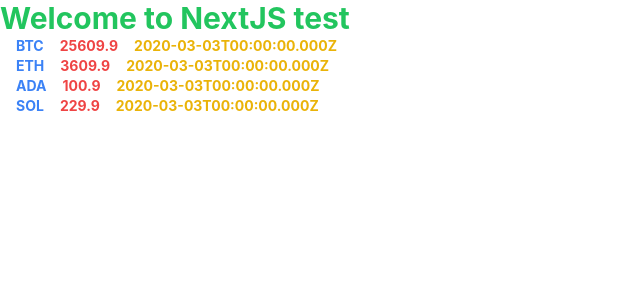
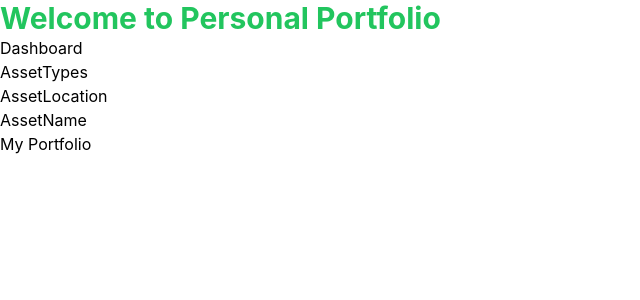
Before and after one commit to haugkjet/personal-portfolio, a Next.js app: page / in a window 1280 px wide. Shown: the top 300 px of the page, without its empty margins (0-640 px from the left). Built offline with nearby package versions, Linux system fonts and the light colour scheme; no server answers.

Commit message:
Added some pages

```diff
--- /dev/null
+++ b/pages/api/assetTypes.js
@@ -0,0 +1,4 @@
+export default function handler(req, res) {
+    res.status(200).json([{ name: 'Crypto'}, { name: 'Cash'},
+     { name: 'Stocks'}, { name: 'Mutual Fund'}, { name: 'Derivative'}], { name: 'Real Estate'})
+  }
--- /dev/null
+++ b/pages/assetLocation.js
@@ -0,0 +1,8 @@
+export default function assetLocation() {
+
+    return (
+    <div>
+        <h1 className="text-3xl text-green-500 font-bold" >AssetLocation</h1>
+    </div>
+
+)};
--- /dev/null
+++ b/pages/assetNames.js
@@ -0,0 +1,8 @@
+export default function assetNames() {
+
+    return (
+    <div>
+        <h1 className="text-3xl text-green-500 font-bold" >AssetNames</h1>
+    </div>
+
+)};
--- /dev/null
+++ b/pages/assetTypes.js
@@ -0,0 +1,8 @@
+export default function assetTypes() {
+
+    return (
+    <div>
+        <h1 className="text-3xl text-green-500 font-bold" >AssetTypes</h1>
+    </div>
+
+)};
--- /dev/null
+++ b/pages/dashboard.js
@@ -0,0 +1,52 @@
+import styles from "../styles/Home.module.css";
+import PriceTracker from "./components/PriceTracker";
+
+export default function dashboard() {
+  async function fetchCryptoData() {
+    console.log("Fetching crypto data");
+
+    const response = await fetch(
+      "https://api.coinbase.com/v2/prices/BTC-NOK/spot"
+    );
+    const data = await response.json(response);
+
+    console.log(data);
+    return data;
+  }
+
+  let mydata = fetchCryptoData();
+  console.log(mydata);
+
+  const pricesToTrack = [
+    { ticker: "BTC", price: "25609.9", lastUpdate: new Date(2020, 2, 3) },
+    { ticker: "ETH", price: "3609.9", lastUpdate: new Date(2020, 2, 3) },
+    { ticker: "ADA", price: "100.9", lastUpdate: new Date(2020, 2, 3) },
+    { ticker: "SOL", price: "229.9", lastUpdate: new Date(2020, 2, 3) },
+  ];
+
+  return (
+    <div>
+      <h1 className="text-3xl text-green-500 font-bold">Dashboard</h1>
+      <PriceTracker
+        ticker={pricesToTrack[0].ticker}
+        price={pricesToTrack[0].price}
+        lastUpdate={pricesToTrack[0].lastUpdate.toISOString()}
+      ></PriceTracker>
+      <PriceTracker
+        ticker={pricesToTrack[1].ticker}
+        price={pricesToTrack[1].price}
+        lastUpdate={pricesToTrack[1].lastUpdate.toISOString()}
+      ></PriceTracker>
+      <PriceTracker
+        ticker={pricesToTrack[2].ticker}
+        price={pricesToTrack[2].price}
+        lastUpdate={pricesToTrack[2].lastUpdate.toISOString()}
+      ></PriceTracker>
+      <PriceTracker
+        ticker={pricesToTrack[3].ticker}
+        price={pricesToTrack[3].price}
+        lastUpdate={pricesToTrack[3].lastUpdate.toISOString()}
+      ></PriceTracker>
+    </div>
+  );
+}
--- a/pages/index.js
+++ b/pages/index.js
@@ -1,44 +1,31 @@
-import Head from 'next/head'
-import Image from 'next/image'
-import styles from '../styles/Home.module.css'
-import PriceTracker from './components/PriceTracker'
+import Head from "next/head";
+import Image from "next/image";
+import Link from "next/link";
+import styles from "../styles/Home.module.css";
 
 export default function Home() {
-
-  async function fetchCryptoData() {
-    console.log("Fetching crypto data");
-
-  const response = await fetch ('https://api.coinbase.com/v2/prices/BTC-NOK/spot');
-  const data = await response.json(response);
-
-  console.log(data);
-  return data;
-
-  }
-
-  let mydata =  fetchCryptoData();
-  console.log(mydata);
-
-
-
-
-
-
-  const pricesToTrack = [
-    {ticker : 'BTC', price: '25609.9', lastUpdate : new Date (2020,2,3)},
-    {ticker : 'ETH', price: '3609.9', lastUpdate :  new Date (2020,2,3)},
-    {ticker : 'ADA', price: '100.9', lastUpdate :  new Date (2020,2,3)},
-    {ticker : 'SOL', price: '229.9', lastUpdate :  new Date (2020,2,3)}
-  ];
-
   return (
-
-  <div>
-    <h1 className="text-3xl text-green-500 font-bold" >Welcome to NextJS test</h1>
-    <PriceTracker ticker={pricesToTrack[0].ticker} price={pricesToTrack[0].price} lastUpdate={pricesToTrack[0].lastUpdate.toISOString()}></PriceTracker>
-    <PriceTracker ticker={pricesToTrack[1].ticker} price={pricesToTrack[1].price} lastUpdate={pricesToTrack[1].lastUpdate.toISOString()}></PriceTracker>
-    <PriceTracker ticker={pricesToTrack[2].ticker} price={pricesToTrack[2].price} lastUpdate={pricesToTrack[2].lastUpdate.toISOString()}></PriceTracker>
-    <PriceTracker ticker={pricesToTrack[3].ticker} price={pricesToTrack[3].price} lastUpdate={pricesToTrack[3].lastUpdate.toISOString()}></PriceTracker>
-  </div>
-
-  )};
+    <div>
+      <h1 className="text-3xl text-green-500 font-bold">
+        Welcome to Personal Portfolio
+      </h1>
+      <ul>
+        <li>
+          <Link href="/dashboard">Dashboard</Link>
+        </li>
+        <li>
+          <Link href="/assetTypes">AssetTypes</Link>
+        </li>
+        <li>
+          <Link href="/assetLocation">AssetLocation</Link>
+        </li>
+        <li>
+          <Link href="/assetNames">AssetName</Link>
+        </li>
+        <li>
+          <Link href="/myPortfolio">My Portfolio</Link>
+        </li>
+      </ul>
+    </div>
+  );
+}
--- /dev/null
+++ b/pages/myPortfolio.js
@@ -0,0 +1,7 @@
+export default function myPortfolio() {
+  return (
+    <div>
+      <h1 className="text-3xl text-green-500 font-bold">My Portfolio</h1>
+    </div>
+  );
+}
```
Also changed, not shown: index.html (deleted, +0 -15 lines).
